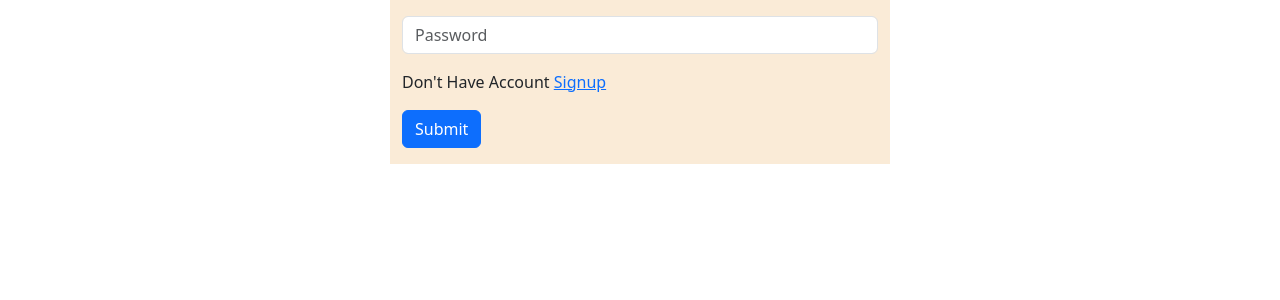
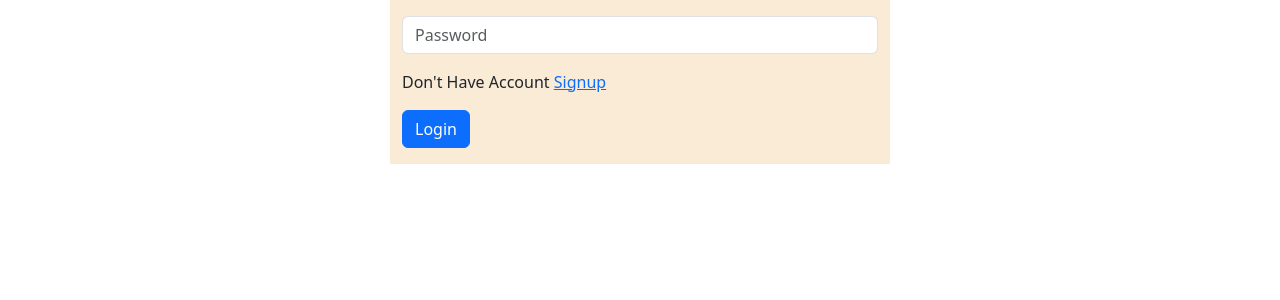
Before and after one commit to Aditya-1406/Library-Management-System-Django, a Django app: page /login/ in a window 1280 px wide. Shown: the part 225-525 px from the top of the page. Run offline with Django 5.2, Linux system fonts and the light colour scheme.

Commit message:
fixed the typo error

```diff
--- a/LMS/settings.py
+++ b/LMS/settings.py
@@ -290,7 +290,5 @@ EMAIL_HOST = 'smtp.gmail.com'
 EMAIL_PORT = 587
 EMAIL_USE_TLS = True
 
-
-
 # EMAIL_HOST_USER = 'YOUR EMAIL @gmail.com'
 # EMAIL_HOST_PASSWORD = 'YOUR APP PASSWORD'  # NOT normal password
--- a/member/templates/login.html
+++ b/member/templates/login.html
@@ -17,7 +17,7 @@
         </div>
 
         <p>Don't Have Account <a href="/signup/">Signup</a></p>
-        <button type="submit" class="btn btn-primary">Submit</button>
+        <button type="submit" class="btn btn-primary">Login</button>
     </form>
 </div>
 
--- a/member/templates/signup.html
+++ b/member/templates/signup.html
@@ -29,7 +29,7 @@
             <label class="form-check-label" for="exampleCheck1">I hereby consent that I have verified my details</label>
         </div>
         <p>Already Have Account <a href="/login/">Login</a></p>
-        <button type="submit" class="btn btn-primary">Submit</button>
+        <button type="submit" class="btn btn-primary">Signup</button>
     </form>
 </div>
 
```
Also changed, not shown: db.sqlite3.
